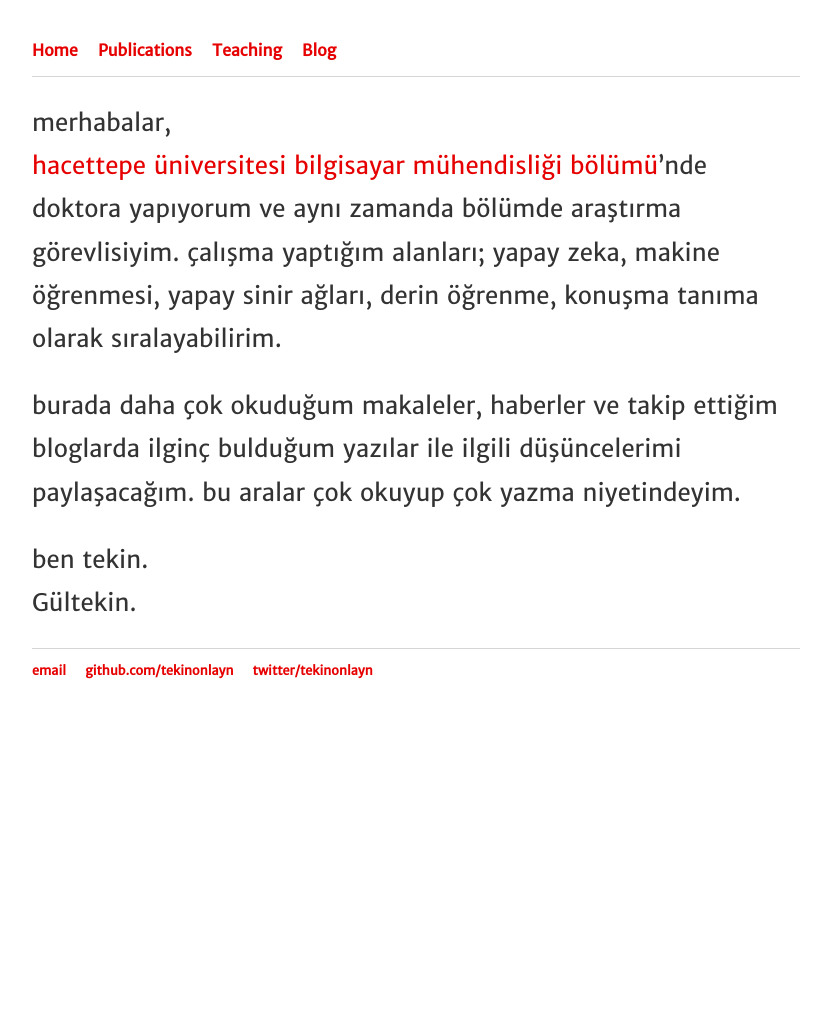
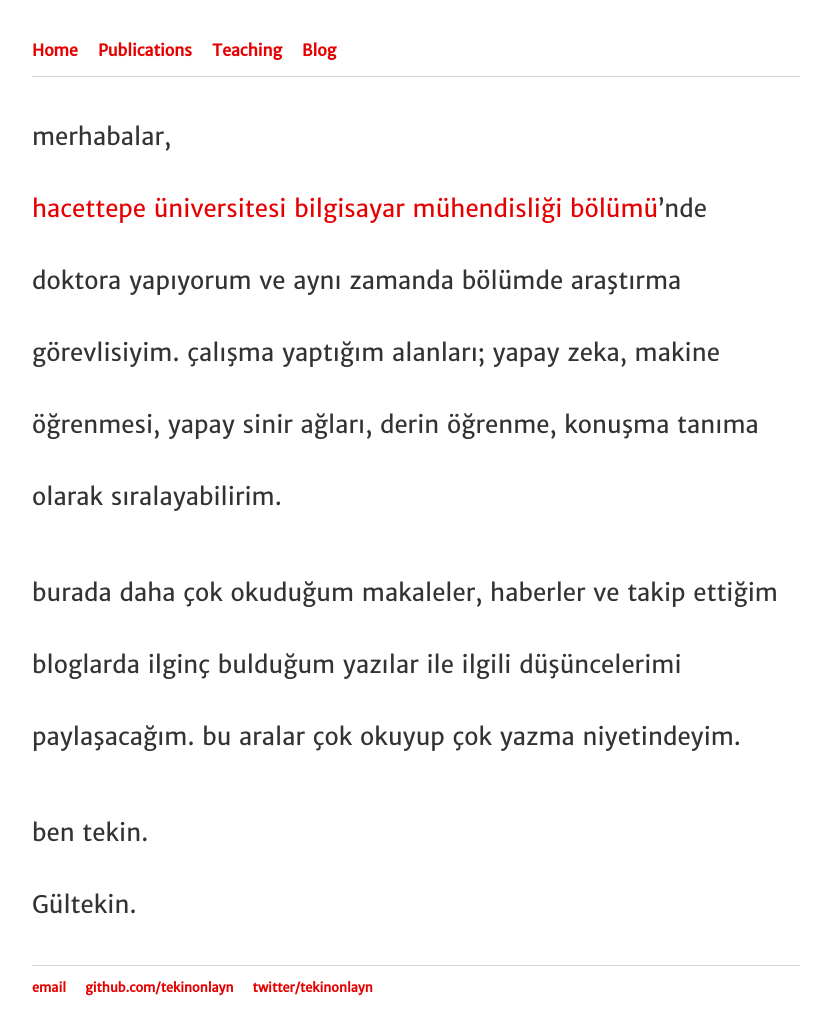
Before and after one commit to tekinonlayn/gi.github.io, a Jekyll site: the page built from about/index.html, in a window 1280 px wide. Shown: the whole page, without its empty margins (224-1055 px from the left). Built offline with Jekyll 4.4.1, drawn with Linux system fonts in a browser that asks for light colours; before the commit the page ends 900 px from its top, so only the background shows below that.

Commit message:
Update main.css

```diff
--- a/css/main.css
+++ b/css/main.css
@@ -31,7 +31,7 @@ h1 {
 p {
     /*margin-top: 25px;*/
     font-size: 1.5em;
-    line-height: 1.8em;
+    line-height: 3.0em;
     color: #333;
     font-family:'MerriweatherSans-Regular', 'Georgia';
 }
```
